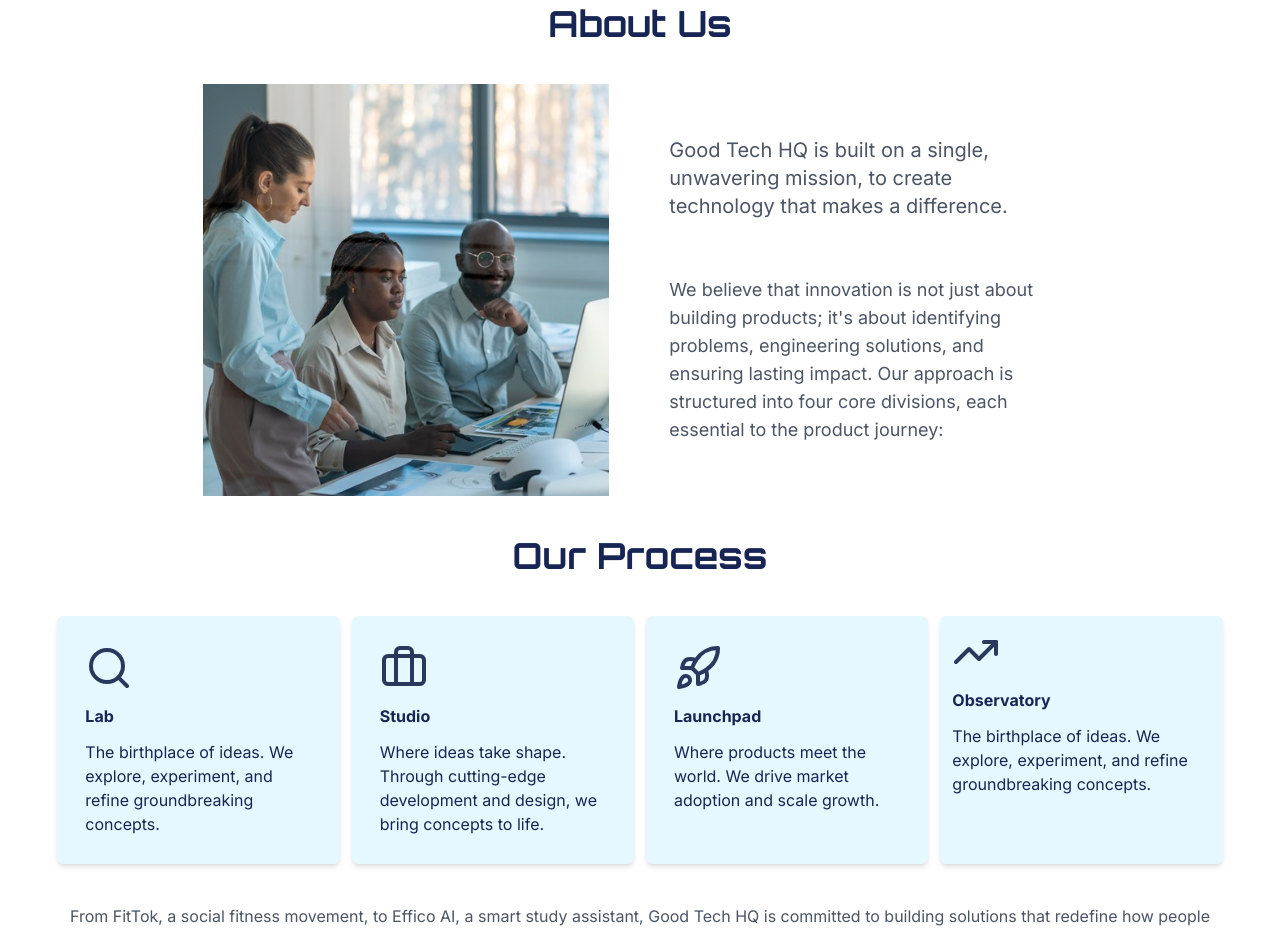
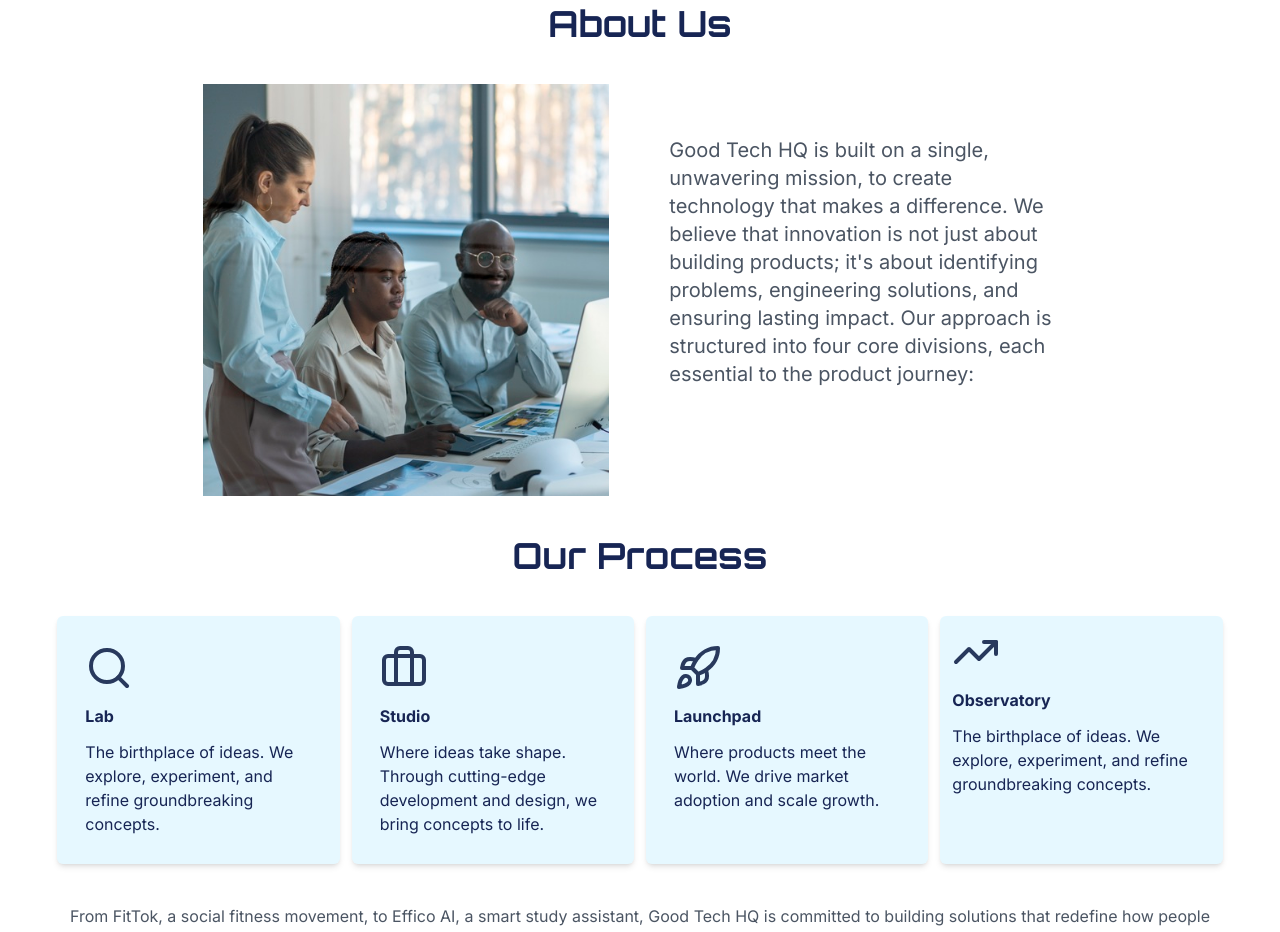
Before and after one commit to afekhaijoseph/good-tech, a React (Vite) app: page / in a window 1280 px wide. Shown: the part 840-1772 px from the top of the page. Built offline with nearby package versions, Linux system fonts and the light colour scheme.

Commit message:
about page and process page update

```diff
--- a/src/components/About.jsx
+++ b/src/components/About.jsx
@@ -8,8 +8,9 @@
            <img className="w-full"src={about} alt="About us image" />
          </div>
       <div className="basis-full px-5">
-        <p className="text-xl text-left mb-14">Good Tech HQ is built on a single, unwavering mission, to create technology that makes a difference.</p>
-        <p className="text-left">We believe that innovation is not just about building products; it's about identifying problems, engineering solutions, and ensuring lasting impact. Our approach is structured into four core divisions, each essential to the product journey:</p>
+        <p className="text-xl text-left mb-14">Good Tech HQ is built on a single, unwavering mission, to create technology that makes a difference.
+          We believe that innovation is not just about building products; it's about identifying problems, engineering solutions, and ensuring lasting impact. Our approach is structured into four core divisions, each essential to the product journey:
+        </p>
       </div>
       </div>
     </div>
--- a/src/components/Processes.jsx
+++ b/src/components/Processes.jsx
@@ -4,25 +4,25 @@
     <div className="mx-auto">
         <h2 className="text-4xl text-blue-950 font-bold text-center my-3 font-orbitron">Our Process</h2>
         <div className="my-10 text-blue-950 grid grid-cols-1 gap-3 md:grid-cols-4">
-            <div className="lab shadow-md bg-[rgb(14,189,254,0.1)] rounded-md p-7 flex flex-col gap-3 items-start hover:-translate-y-2">
+            <div className="lab shadow-md bg-[rgb(14,189,254,0.1)] rounded-md p-7 flex flex-col gap-3 items-start transition-transform duration-300 hover:-translate-y-2">
               <Search size={48} stroke="#28395d"/>
               <h3 className="font-bold">Lab</h3>
               <p>The birthplace of ideas. We explore, experiment, and refine groundbreaking concepts. </p>
             </div>
 
-        <div className="studio shadow-md bg-[rgb(14,189,254,0.1)] rounded-md p-7 flex flex-col gap-3 items-start hover:-translate-y-2">
+        <div className="studio shadow-md bg-[rgb(14,189,254,0.1)] rounded-md p-7 flex flex-col gap-3 items-start transition-transform duration-300 hover:-translate-y-1">
             <Briefcase size={48} stroke="#28395d"/>
             <h3 className="font-bold">Studio</h3>
             <p>Where ideas take shape. Through cutting-edge development and design, we bring concepts to life.</p>
         </div>
 
-        <div className="launchpad shadow-md bg-[rgb(14,189,254,0.1)] rounded-md p-7 flex flex-col gap-3 items-start hover:-translate-y-2">
+        <div className="launchpad shadow-md bg-[rgb(14,189,254,0.1)] rounded-md p-7 flex flex-col gap-3 items-start transition-transform duration-300 hover:-translate-y-1">
             <Rocket size={48} stroke="#28395d"/>
             <h3 className="font-bold">Launchpad</h3>
             <p>Where products meet the world. We drive market adoption and scale growth.</p>
         </div>
 
-        <div className="observatory shadow-md bg-[rgb(14,189,254,0.1)] rounded-md p-3 flex flex-col gap-3 items-start hover:-translate-y-2">
+        <div className="observatory shadow-md bg-[rgb(14,189,254,0.1)] rounded-md p-3 flex flex-col gap-3 items-start transition-transform duration-300 hover:-translate-y-1">
             <TrendingUp size={48} stroke="#28395d"/>
             <h3 className="font-bold">Observatory</h3>
             <p>The birthplace of ideas. We explore, experiment, and refine groundbreaking concepts. </p>
```
